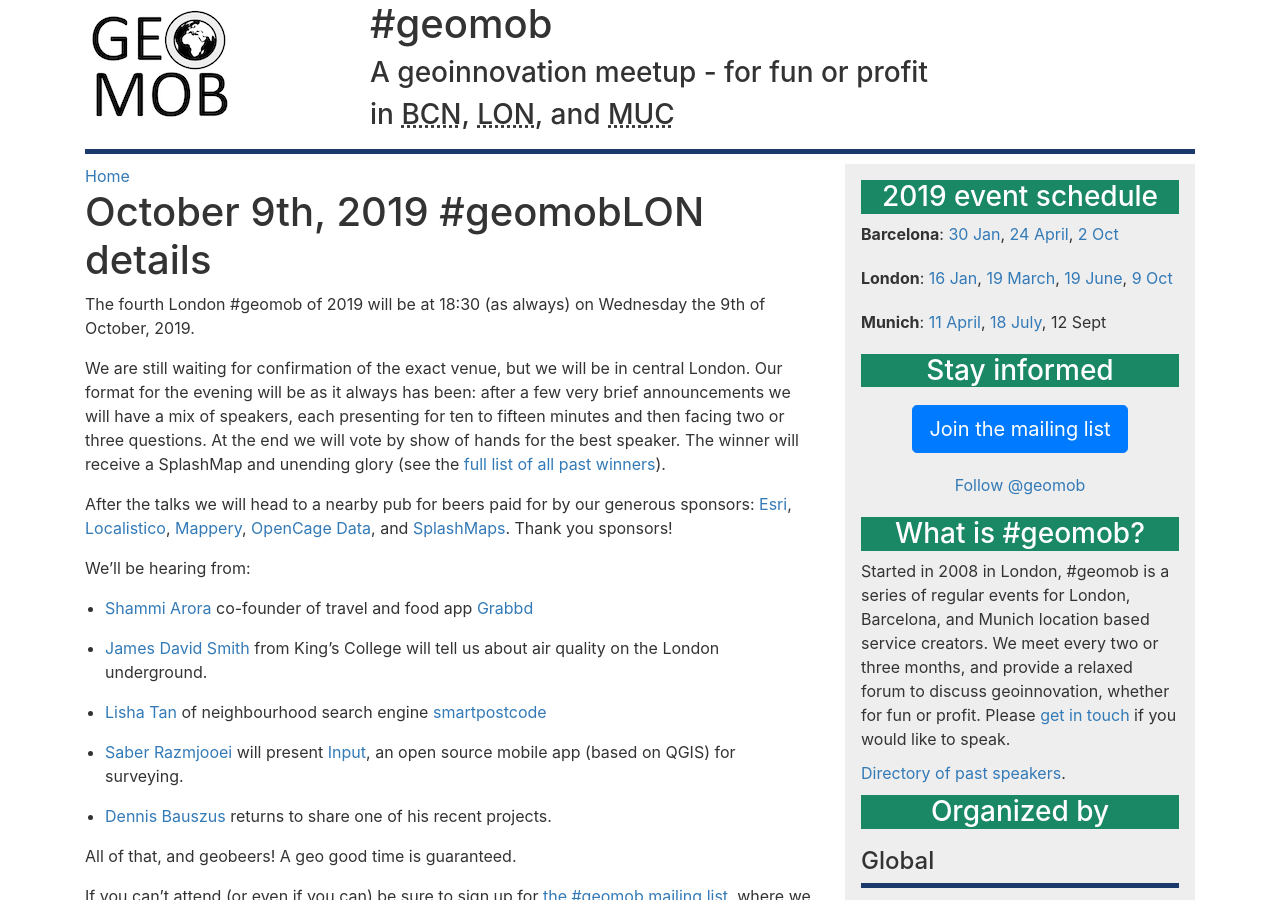
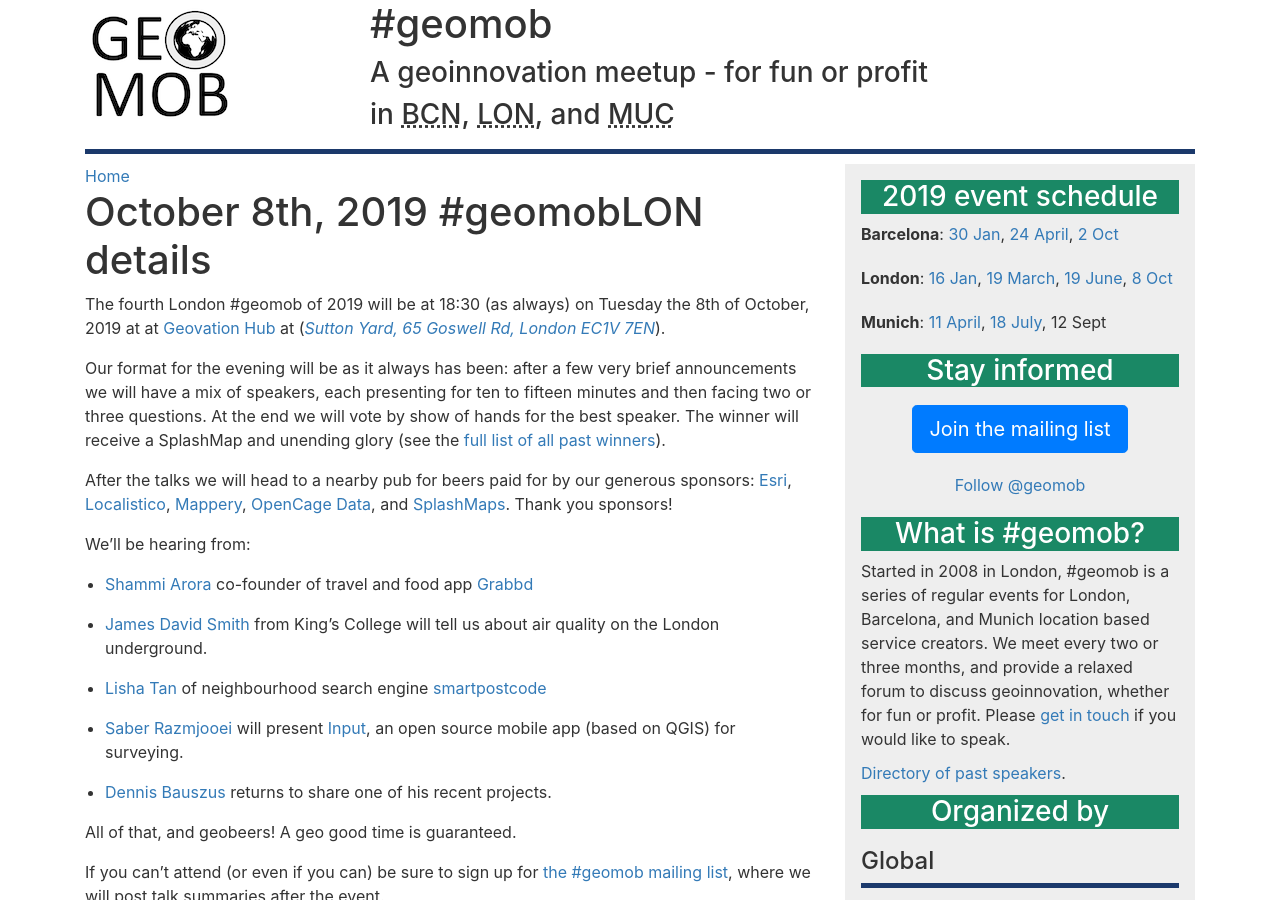
Before and after one commit to geomob/geomob-website, a Jekyll site: the page built from _posts/2019-07-08-oct-9th-geomob-lon-details.markdown, in a window 1280 px wide and 900 px high. Built offline with Jekyll 4.4.1, drawn with Linux system fonts in a browser that asks for light colours; comment, search, counter and statistics services are not loaded.

Commit message:
geomobLON on 8th Oct

```diff
--- a/_includes/upcoming-events.html
+++ b/_includes/upcoming-events.html
@@ -11,7 +11,7 @@
     <a href="/post/jan-16th-2019-geomob-details">16 Jan</a>,
     <a href="/post/mar-19th-2019-geomob-details">19 March</a>,
     <a href="/post/june-19th-2019-geomoblon-details">19 June</a>,
-    <a href="/post/oct-9th-2019-geomoblon-details">9 Oct</a>
+    <a href="/post/oct-8th-2019-geomoblon-details">8 Oct</a>
   </div>
   <div class="p20">
     <b>Munich</b>:
--- a/_posts/2019-07-08-oct-9th-geomob-lon-details.markdown
+++ b/_posts/2019-07-08-oct-9th-geomob-lon-details.markdown
@@ -1,16 +1,14 @@
 ---
 layout: post
-title: "October 9th, 2019 #geomobLON details"
+title: "October 8th, 2019 #geomobLON details"
 date: 2019-07-08 14:21:06 +0000
-tags: 20191009 geomob
-permalink: /post/oct-9th-2019-geomoblon-details
+tags: 20191008 geomob
+permalink: /post/oct-8th-2019-geomoblon-details
 ---
 
-The fourth London #geomob of 2019 will be at 18:30 (as always) on Wednesday the
-9th of October, 2019.
+The fourth London #geomob of 2019 will be at 18:30 (as always) on Tuesday the 8th of October, 2019 at at [Geovation Hub](https://geovation.uk/hub/) at (_[Sutton Yard, 65 Goswell Rd, London EC1V 7EN](https://www.openstreetmap.org/#map=19/51.52435/-0.09975)_).
 
-
-We are still waiting for confirmation of the exact venue, but we will be in central London. Our format for the evening will be as it always has been: after a few very brief announcements we will have a mix of speakers, each presenting for ten to fifteen minutes and then facing two or three questions. At the end we will vote by show of hands for the best speaker. The winner will receive a SplashMap and unending glory (see the [full list of all past winners](http://geomobldn.org/past-speakers)).
+Our format for the evening will be as it always has been: after a few very brief announcements we will have a mix of speakers, each presenting for ten to fifteen minutes and then facing two or three questions. At the end we will vote by show of hands for the best speaker. The winner will receive a SplashMap and unending glory (see the [full list of all past winners](http://geomobldn.org/past-speakers)).
 
 After the talks we will head to a nearby pub for beers paid for by our
 generous sponsors:
```
